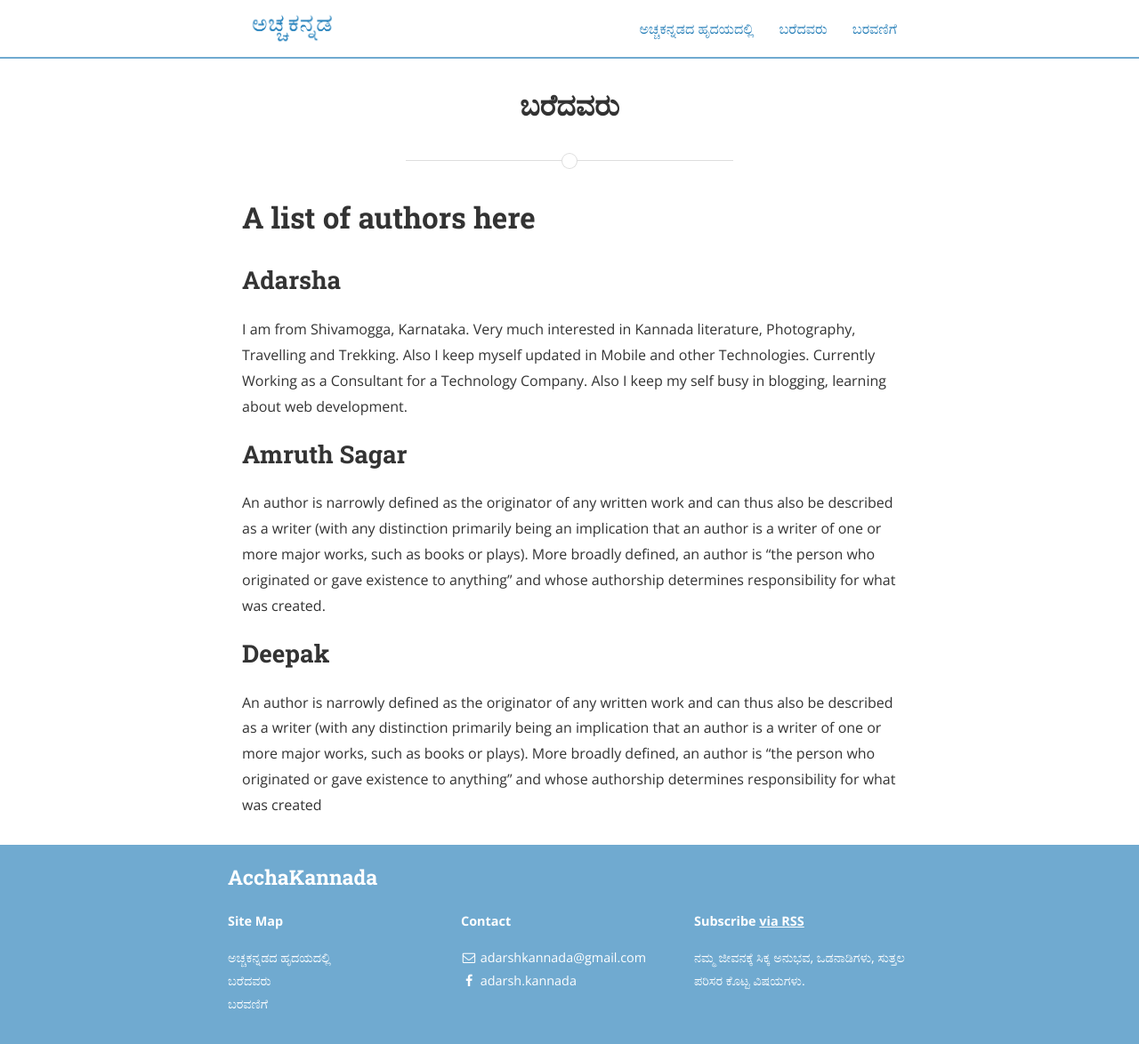
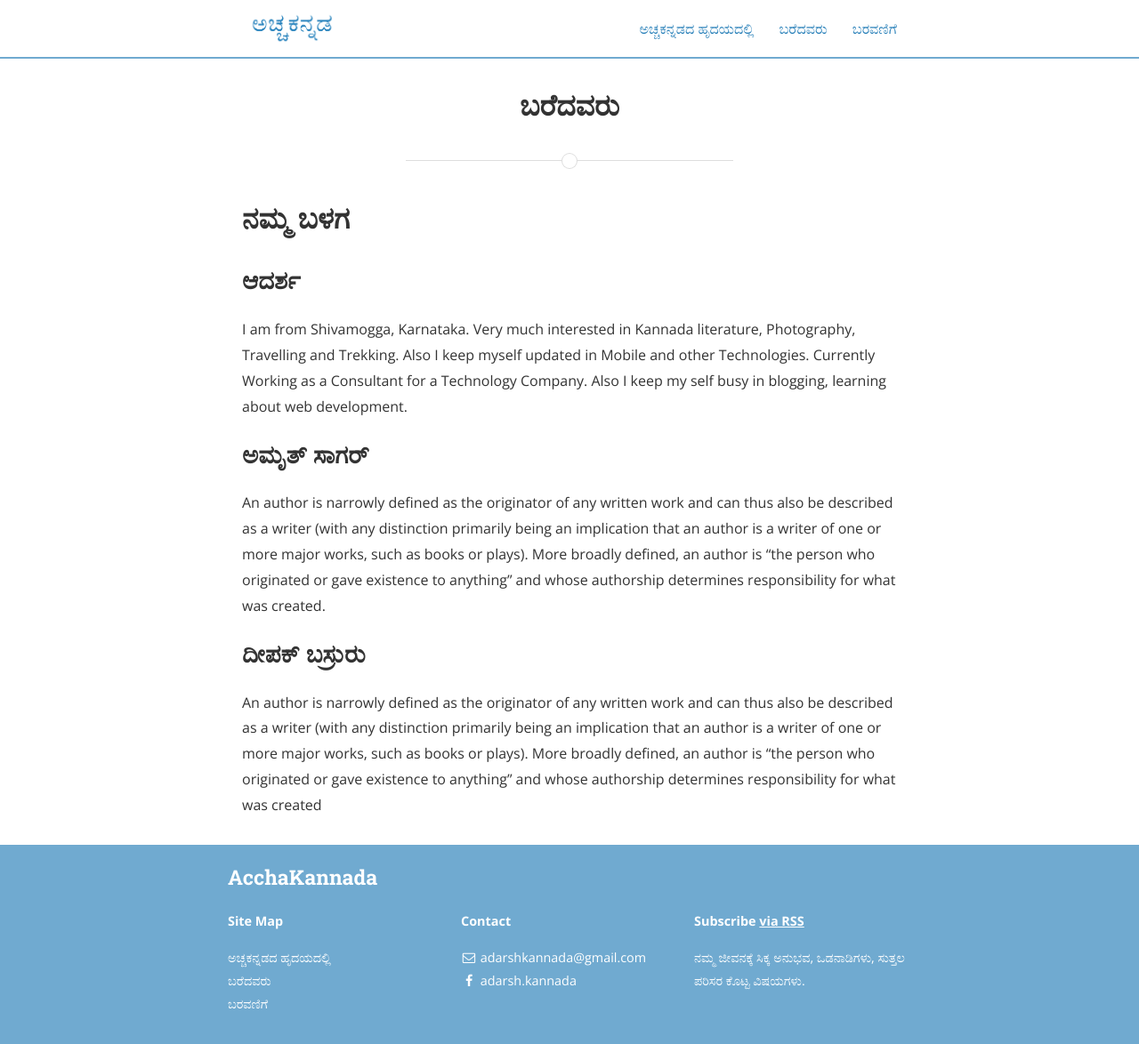
Before and after one commit to bencentra/centrarium, a Jekyll site: the page built from authors.md, in a window 1280 px wide. Shown: the whole page at 89% size. Built offline with Jekyll 4.4.1, drawn with Linux system fonts in a browser that asks for light colours; nearby versions of some CDN libraries; a style sheet for code colours, icons or effects is not loaded.

Commit message:
Update authors.md

```diff
--- a/authors.md
+++ b/authors.md
@@ -4,13 +4,13 @@
 permalink: /article-authors/
 ---
 
-# A list of authors here
+# ನಮ್ಮ ಬಳಗ
 
-## Adarsha
+## ಆದರ್ಶ
 I am from Shivamogga, Karnataka. Very much interested in Kannada literature, Photography, Travelling and Trekking. Also I keep myself updated in Mobile and other Technologies. Currently Working as a Consultant for a Technology Company. Also I keep my self busy in blogging, learning about web development.
 
-## Amruth Sagar
+## ಅಮೃತ್ ಸಾಗರ್
 An author is narrowly defined as the originator of any written work and can thus also be described as a writer (with any distinction primarily being an implication that an author is a writer of one or more major works, such as books or plays). <span class="read-more-target"> More broadly defined, an author is "the person who originated or gave existence to anything" and whose authorship determines responsibility for what was created.
 
-## Deepak
+## ದೀಪಕ್ ಬಸ್ರುರು
 An author is narrowly defined as the originator of any written work and can thus also be described as a writer (with any distinction primarily being an implication that an author is a writer of one or more major works, such as books or plays). <span class="read-more-target"> More broadly defined, an author is "the person who originated or gave existence to anything" and whose authorship determines responsibility for what was created
```
